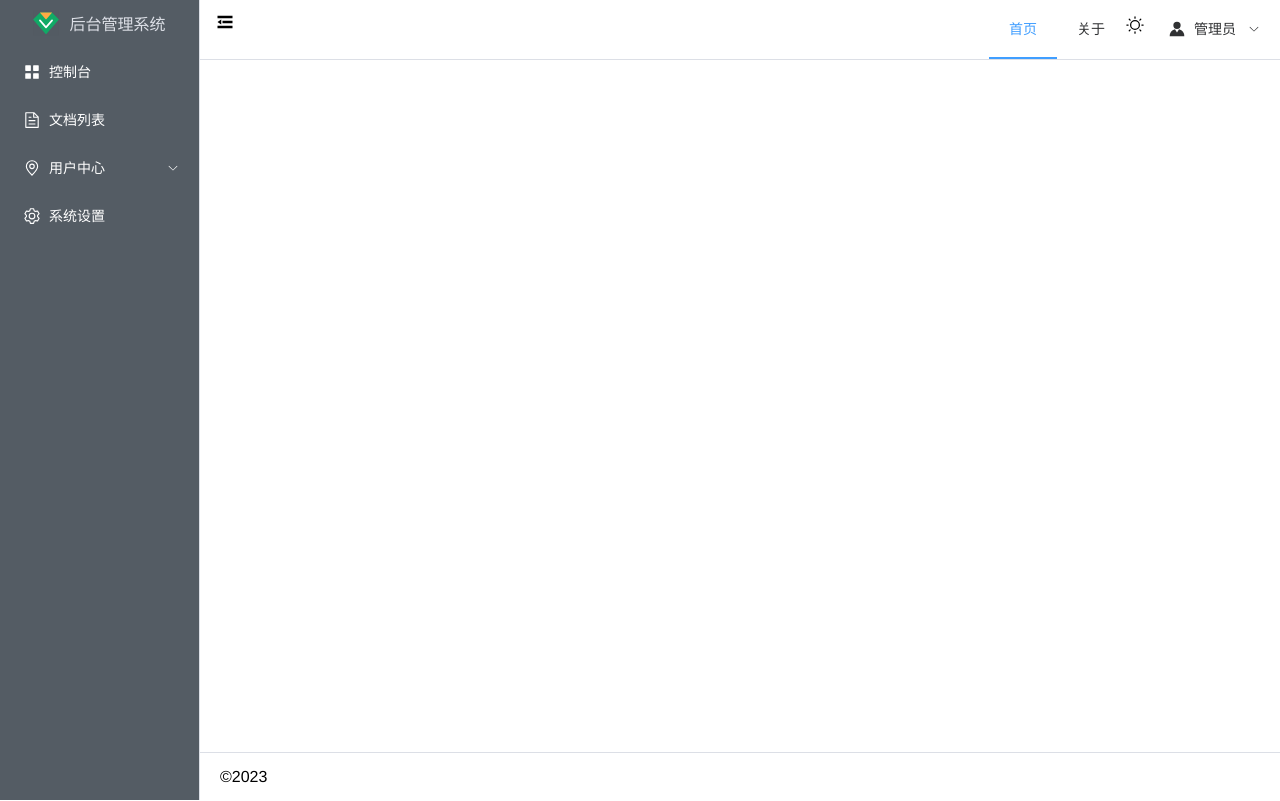
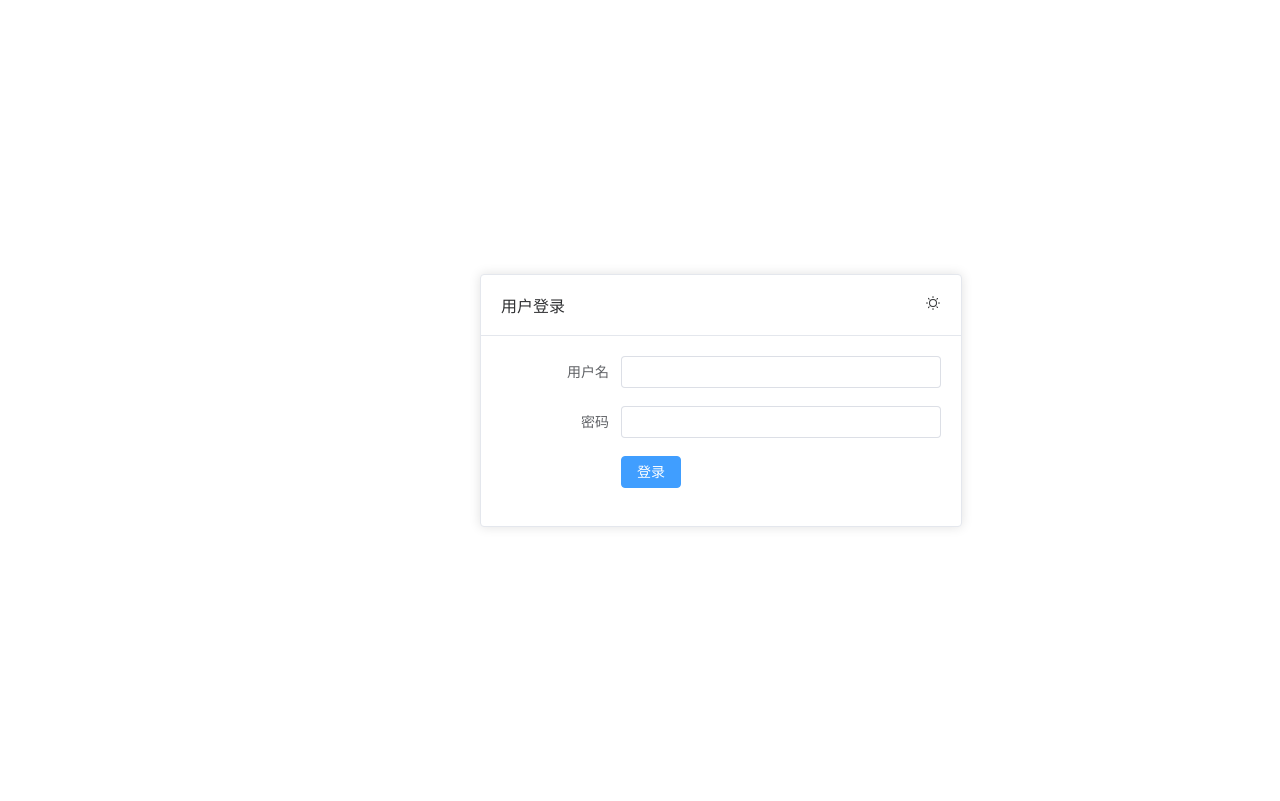
Before and after one commit to vue-admin/vue-admin, a Vue app: page /login in a window 1280 px wide. Built offline with nearby package versions, Linux system fonts and the light colour scheme.

Commit message:
add login

```diff
--- a/src/App.vue
+++ b/src/App.vue
@@ -1,20 +1,4 @@
 <template>
-  <el-container>
-    <Sicecar />
-    <el-container>
-      <el-header>
-        <Header />
-      </el-header>
-      <el-main>
-        <RouterView></RouterView>
-      </el-main>
-      <Footer />
-    </el-container>
-  </el-container>
+  <router-view />
 </template>
-
-<script setup lang="ts">
-import Sicecar from "./layouts/Sidecar.vue"
-import Header from "./layouts/Header.vue"
-import Footer from "./layouts/Footer.vue"
-</script>
+<style lang="scss"></style>
--- a/src/assets/main.css
+++ b/src/assets/main.css
@@ -18,6 +18,10 @@ a {
   --el-header-height: initial;
 }
 
+.el-header {
+  --el-header-padding: 0;
+}
+
 code {
   border-radius: 2px;
   padding: 2px 4px;
--- /dev/null
+++ b/src/layout/Index.vue
@@ -0,0 +1,20 @@
+<template>
+    <el-container>
+        <Sicecar />
+        <el-container>
+            <el-header>
+                <Header />
+            </el-header>
+            <el-main>
+                <RouterView></RouterView>
+            </el-main>
+            <Footer />
+        </el-container>
+    </el-container>
+</template>
+
+<script setup lang="ts">
+import Sicecar from "./components/Sidecar.vue"
+import Header from "./components/Header.vue"
+import Footer from "./components/Footer.vue"
+</script>
--- a/src/layouts/Footer.vue
+++ b/src/layout/components/Footer.vue
@@ -9,6 +9,6 @@
     line-height: 48px;
     vertical-align: middle;
     height: 48px;
-    border-top: 1px solid #dcdfe6;
+    border-top: 1px solid var(--el-menu-border-color);
 }
 </style>
--- a/src/layouts/Header.vue
+++ b/src/layout/components/Header.vue
@@ -1,6 +1,6 @@
 <template>
     <el-header>
-        <el-menu :default-active="activeIndex" class="el-menu-header" mode="horizontal" :ellipsis="false"
+        <el-menu :default-active="activeIndex" class="el-menu-header" mode="horizontal" :ellipsis="false" :router="true"
             @select="handleSelect">
             <div class="el-collapse-icon">
                 <a @click="collapse.change()">
@@ -13,11 +13,11 @@
                 </a>
             </div>
             <div class="flex-grow" />
-            <el-menu-item index="1">
-                <RouterLink to="/">首页</RouterLink>
+            <el-menu-item index="/">
+                首页
             </el-menu-item>
-            <el-menu-item index="2">
-                <RouterLink to="/about">关于</RouterLink>
+            <el-menu-item index="/about">
+                关于
             </el-menu-item>
             <div class="dark-icon" @click="toggleDark()">
                 <el-icon>
@@ -25,15 +25,15 @@
                     <Sunny v-else />
                 </el-icon>
             </div>
-            <el-sub-menu index="100">
+            <el-sub-menu index="/">
                 <template #title>
                     <el-icon>
                         <Avatar />
                     </el-icon>
                     管理员
                 </template>
-                <el-menu-item index="100-1">个人中心</el-menu-item>
-                <el-menu-item index="100-2">退出</el-menu-item>
+                <el-menu-item index="/user">个人中心</el-menu-item>
+                <el-menu-item index="/login">退出</el-menu-item>
             </el-sub-menu>
         </el-menu>
 
@@ -58,12 +58,7 @@ const handleSelect = (key: string, keyPath: string[]) => {
 }
 </script>
 
-<style>
-.el-header {
-    --el-header-padding: 0;
-    --el-header-height: initial;
-}
-
+<style scoped>
 .el-menu-header a {
     font-size: 14px;
     font-weight: 500;
--- a/src/layouts/Sidecar.vue
+++ b/src/layout/components/Sidecar.vue
@@ -1,7 +1,7 @@
 <template>
     <el-aside :class="collapse.collapse ? 'el-aside--collapse' : ''">
         <el-menu default-active="2" class="el-menu-aside" :collapse="collapse.collapse" :router="true" @open="handleOpen"
-            background-color="#545c64" text-color="#fff" active-text-color="#ffd04b" @close="handleClose">
+            @close="handleClose">
             <div class="logo">
                 <el-icon>
                     <IconLogo />
@@ -73,10 +73,9 @@ const handleClose = (key: string, keyPath: string[]) => {
 
 <style scoped>
 .logo {
-    color: #dcdfe6;
     text-align: center;
-    height: 48px;
-    border-bottom: 0px solid #dcdfe6;
+    height: 50px;
+    border-bottom: 1px solid var(--el-menu-border-color);
 }
 
 .logo .el-icon {
--- a/src/router/index.ts
+++ b/src/router/index.ts
@@ -1,21 +1,30 @@
 import { createRouter, createWebHistory } from 'vue-router'
-import HomeView from '../views/HomeView.vue'
+import Layout from '@/layout/Index.vue'
 
 const router = createRouter({
   history: createWebHistory(import.meta.env.BASE_URL),
   routes: [
     {
-      path: '/',
-      name: 'home',
-      component: HomeView
+      path: '/login',
+      name: 'login',
+      component: () => import('../views/Login.vue')
     },
     {
-      path: '/about',
-      name: 'about',
-      // route level code-splitting
-      // this generates a separate chunk (About.[hash].js) for this route
-      // which is lazy-loaded when the route is visited.
-      component: () => import('../views/AboutView.vue')
+      path: '/',
+      name: 'layout',
+      component: Layout,
+      children: [
+        {
+          path: '/',
+          name: 'home',
+          component: () => import('@/views/HomeView.vue'),
+        },
+        {
+          path: '/about',
+          name: 'about',
+          component: () => import('@/views/AboutView.vue'),
+        }
+      ]
     }
   ]
 })
--- /dev/null
+++ b/src/views/Login.vue
@@ -0,0 +1,109 @@
+<template>
+    <el-row class="login" justify="center" align='middle'>
+        <el-col :span="6"></el-col>
+        <el-col :span="6">
+            <el-card class="box-card">
+                <template #header>
+                    <div class="card-header">
+                        <span>用户登录</span>
+                        <div class="dark-icon" @click="toggleDark()">
+                            <el-icon>
+                                <Moon v-if="isDark" />
+                                <Sunny v-else />
+                            </el-icon>
+                        </div>
+                    </div>
+                </template>
+                <div>
+                    <el-form ref="ruleFormRef" :model="ruleForm" status-icon :rules="rules" label-width="120px"
+                        class="demo-ruleForm">
+                        <el-form-item label="用户名" prop="usernae">
+                            <el-input v-model.number="ruleForm.usernae" />
+                        </el-form-item>
+                        <el-form-item label="密码" prop="password">
+                            <el-input v-model="ruleForm.password" type="password" autocomplete="off" />
+                        </el-form-item>
+                        <el-form-item>
+                            <el-button type="primary" @click="submitForm(ruleFormRef)">登录</el-button>
+                        </el-form-item>
+                    </el-form>
+                </div>
+            </el-card>
+        </el-col>
+        <el-col :span="6"></el-col>
+    </el-row>
+</template>
+
+<style scoped>
+.login {
+    position: absolute;
+    top: 0;
+    bottom: 0;
+    width: 100%;
+}
+
+.box-card {
+    width: 480px;
+}
+
+.card-header {
+    display: flex;
+    justify-content: space-between;
+    align-items: center;
+}
+
+.text {
+    font-size: 14px;
+}
+
+.item {
+    margin-bottom: 18px;
+}
+</style>
+
+<script lang="ts" setup>
+import { reactive, ref } from 'vue'
+import {
+    Moon,
+    Sunny,
+} from '@element-plus/icons-vue'
+import { toggleDark, isDark } from '@/stores/dark'
+import type { FormInstance, FormRules } from 'element-plus'
+
+const ruleFormRef = ref<FormInstance>()
+
+
+
+const validateEmpty = (rule: any, value: any, callback: any) => {
+    if (value === '') {
+        callback(new Error('字段不能为空'))
+    }
+}
+
+const ruleForm = reactive({
+    usernae: '',
+    password: '',
+})
+
+const rules = reactive<FormRules>({
+    usernae: [{ validator: validateEmpty, trigger: 'blur' }],
+    password: [{ validator: validateEmpty, trigger: 'blur' }],
+})
+
+const submitForm = (formEl: FormInstance | undefined) => {
+    if (!formEl) return
+    formEl.validate((valid) => {
+        if (valid) {
+            console.log('submit!')
+        } else {
+            console.log('error submit!')
+            return false
+        }
+    })
+}
+
+const resetForm = (formEl: FormInstance | undefined) => {
+    if (!formEl) return
+    formEl.resetFields()
+}
+</script>
```
Also changed, not shown: components.d.ts (+7 -0 lines).
